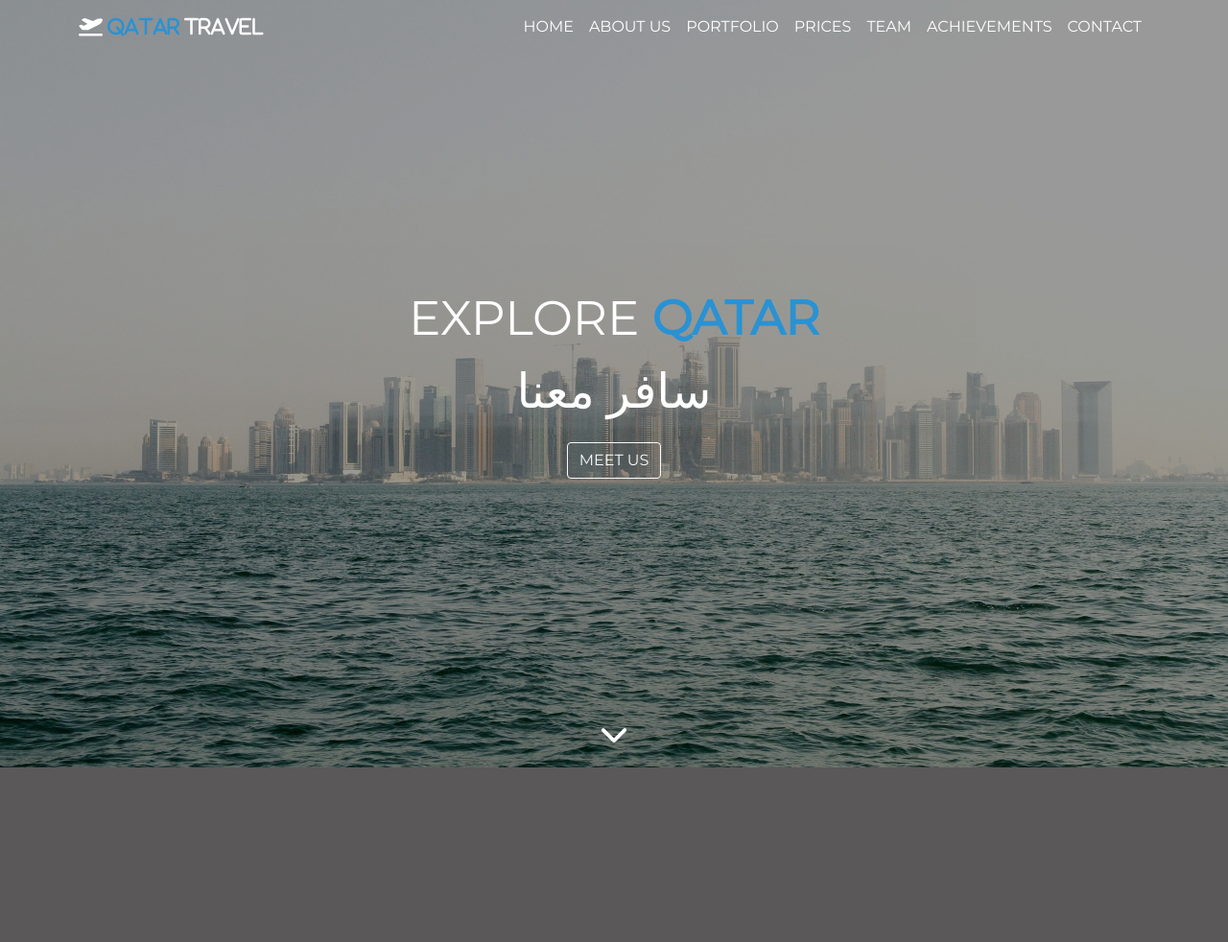
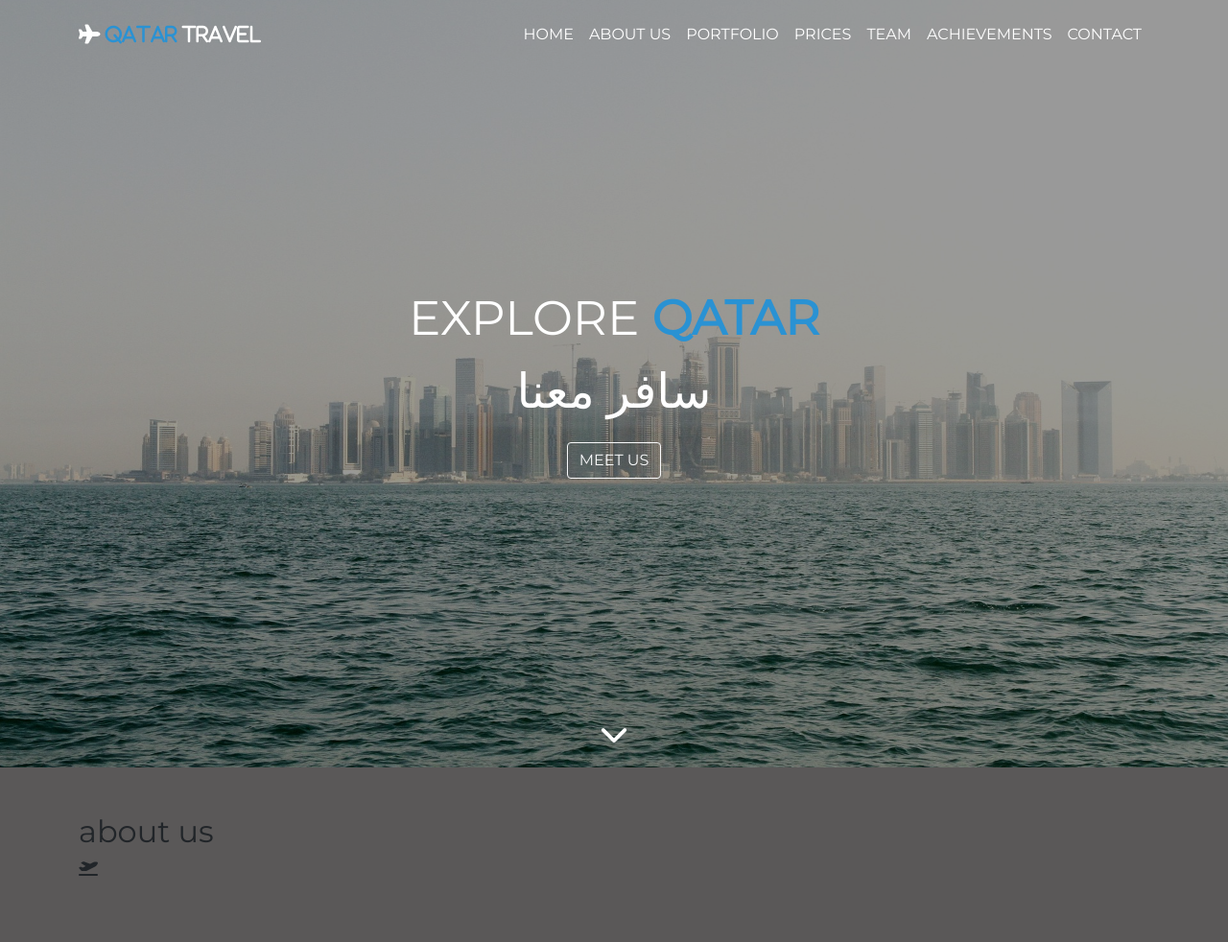
Before and after one commit to ZbigniewKulczynski1984/2_12, a plain HTML site: page index.html in a window 1280 px wide. Shown: the whole page at 96% size. Before the commit the page ends 800 px from the top, so only its background shows below. Drawn offline with nearby package versions, Linux system fonts and the light colour scheme.

Commit message:
info and img added

```diff
--- a/index.html
+++ b/index.html
@@ -20,10 +20,10 @@
     <title>Qatar travel</title>
   </head>
   <body data-bs-spy="scroll" data-bs-target="#navbar">
-    <nav id="navbar" class="navbar navbar-expand-lg position-fixed top-0 w-100">
+    <nav id="navbar" class="navbar navbar-expand-lg position-fixed top-0 w-100 py-3">
       <div class="container">
         <a class="navbar-brand" href="#">
-          <i class="fa-solid fa-plane-departure">
+          <i class="fa-solid fa-plane">
             <span>Qatar</span>
             travel
           </i>
@@ -62,15 +62,28 @@
             Explore
             <span>Qatar</span>
           </h1>
-          <p class="hero">سافر معنا</p>
+          <p class="hero">سافر  معنا</p>
           <a type="button" class="btn btn-outline-light" href="#aboutus">
             Meet us
           </a>
         </div>
         <a href="#aboutus"><i class="fa-sharp fa-solid fa-chevron-down"></i></a>
-
       </div>
     </header>
+
+    <main>
+        <section id="aboutus" class="aboutus py-5">
+            <div class="container">
+                <h2>about us</h2>
+                <div class="underline"></div>
+                <div class="col-sm-6 col-md-4">
+                    <p><i class="fa-solid fa-plane-departure"></i></p>
+                    <p class="aboutus-card-title"></p>
+                    <p class="aboutus-card-text"></p>
+                </div>
+            </div>
+        </section>
+    </main>
 
     <script
       src="https://cdn.jsdelivr.net/npm/bootstrap@5.1.3/dist/js/bootstrap.bundle.min.js"
```
